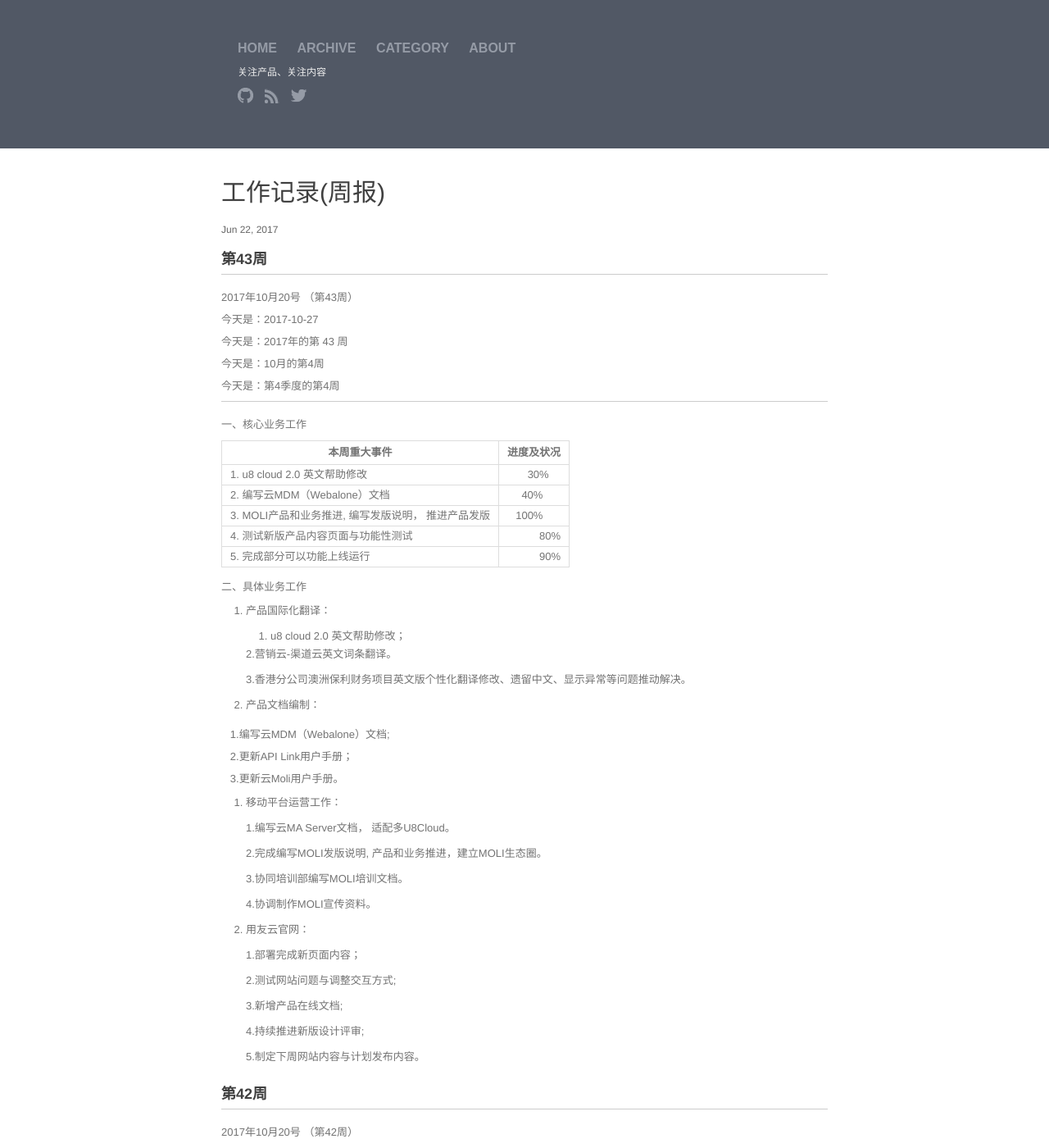
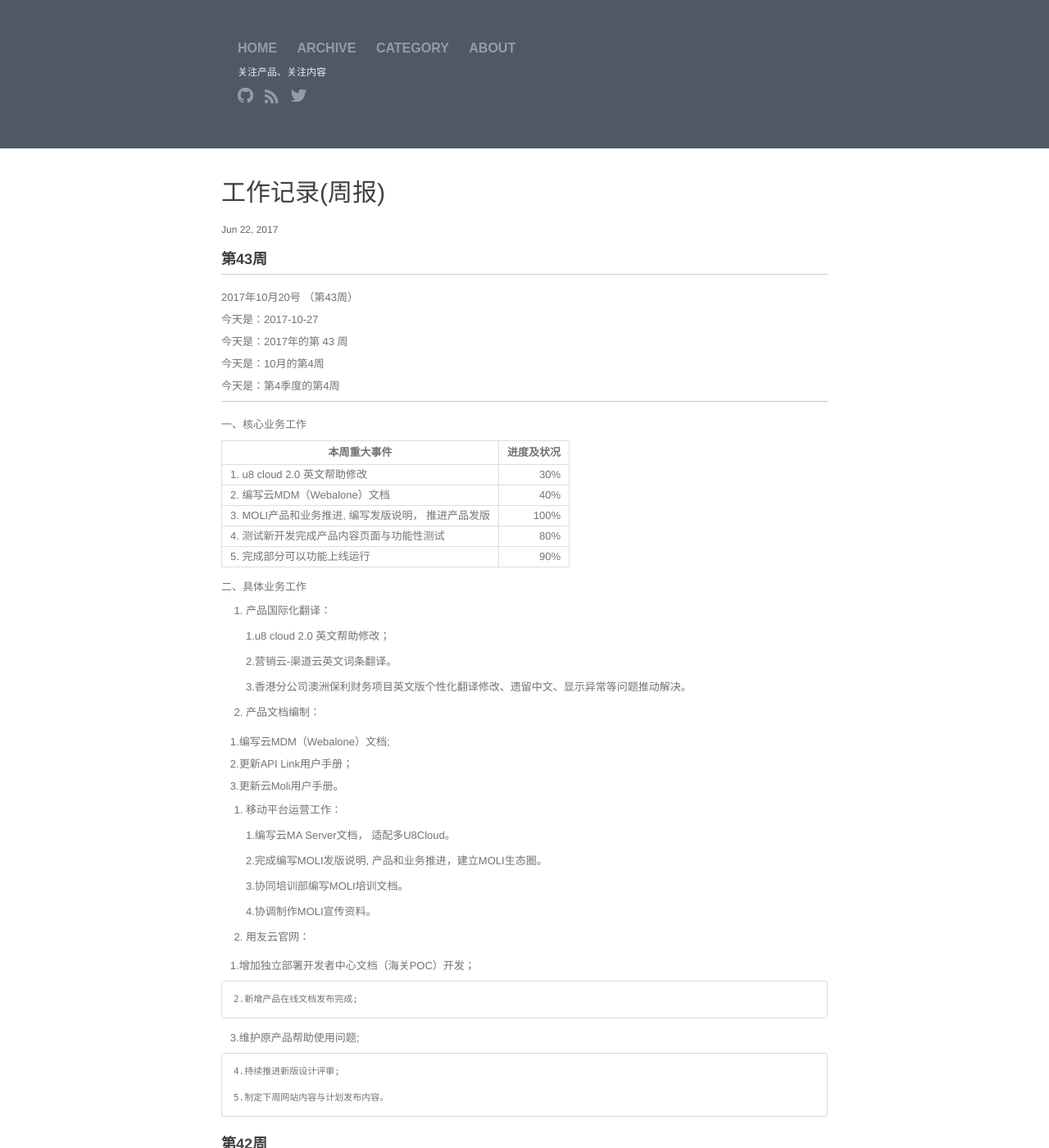
Before and after one commit to walllFlower/blog, a Jekyll site: the page built from _posts/2017-06-22-day_report_cxz.md, in a window 1280 px wide and 1400 px high. Shown: the whole window at 82% size. Built offline with Jekyll 4.4.1, drawn with Linux system fonts in a browser that asks for light colours; comment, search, counter and statistics services are not loaded.

Commit message:
Update 2017-06-22-day_report_cxz.md

```diff
--- a/_posts/2017-06-22-day_report_cxz.md
+++ b/_posts/2017-06-22-day_report_cxz.md
@@ -25,17 +25,17 @@ categories: 日报
 
 | 本周重大事件 | 进度及状况 |
 | --------    | -----:    |
-| 1. u8 cloud 2.0 英文帮助修改	            | 30%       |
-| 2. 编写云MDM（Webalone）文档		      	    | 40%       |
-| 3. MOLI产品和业务推进, 编写发版说明， 推进产品发版 | 100%       |
-| 4. 测试新版产品内容页面与功能性测试		    | 80%	|
-| 5. 完成部分可以功能上线运行		       | 90%	 |
+| 1. u8 cloud 2.0 英文帮助修改                      | 30% |
+| 2. 编写云MDM（Webalone）文档	                     | 40% |
+| 3. MOLI产品和业务推进, 编写发版说明， 推进产品发版  | 100% |
+| 4. 测试新开发完成产品内容页面与功能性测试	   | 80% |
+| 5. 完成部分可以功能上线运行                        | 90% |
 
 二、具体业务工作
 
 1. 产品国际化翻译：
 
-    1. u8 cloud 2.0 英文帮助修改；
+    1.u8 cloud 2.0 英文帮助修改；
 
     2.营销云-渠道云英文词条翻译。
 
@@ -61,11 +61,11 @@ categories: 日报
 
 4. 用友云官网：
 
-    1.部署完成新页面内容；
+    1.增加独立部署开发者中心文档（海关POC）开发；
 
-    2.测试网站问题与调整交互方式;
+    2.新增产品在线文档发布完成;
 
-    3.新增产品在线文档;
+    3.维护原产品帮助使用问题;
 
     4.持续推进新版设计评审;
 
```
